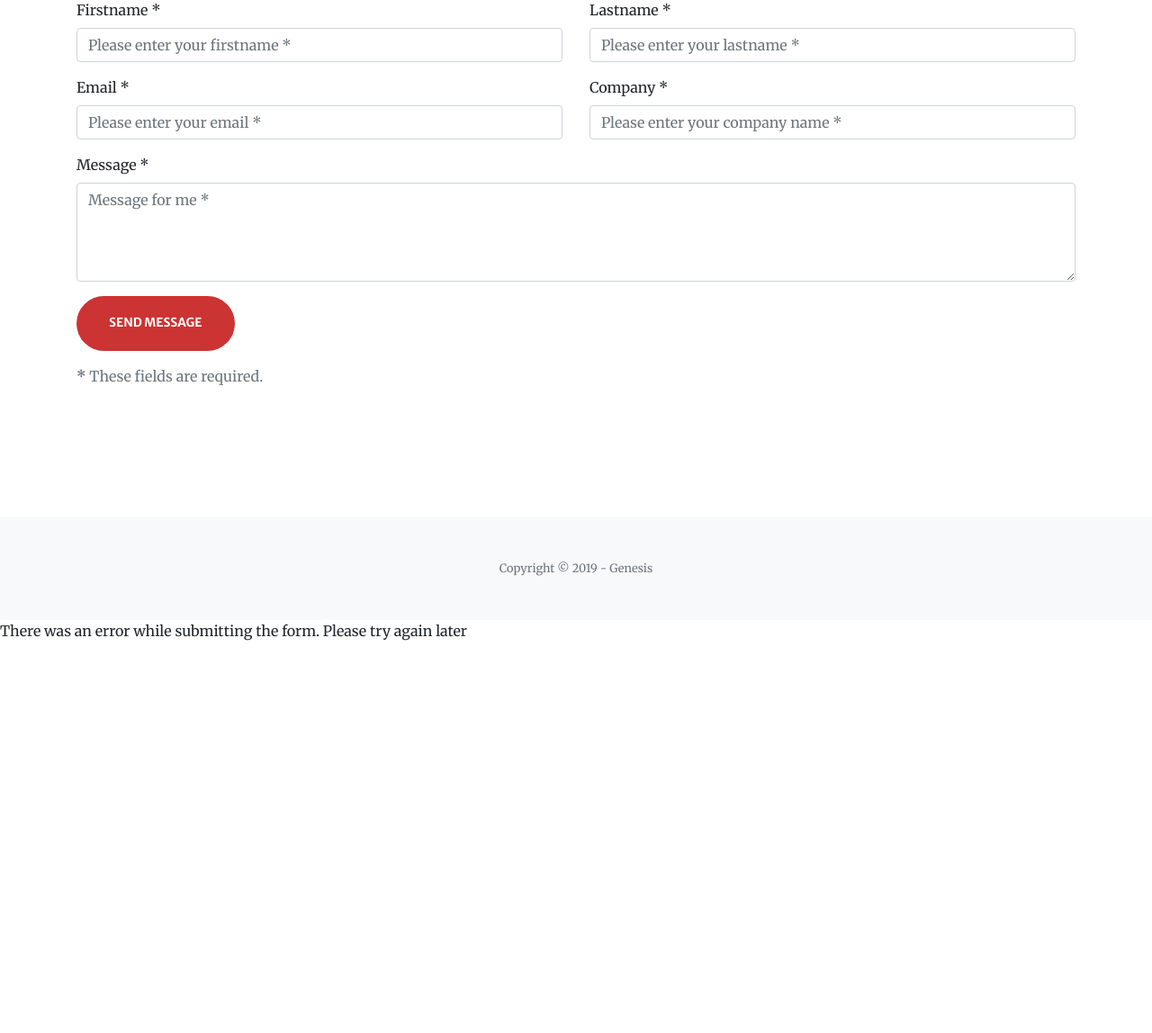
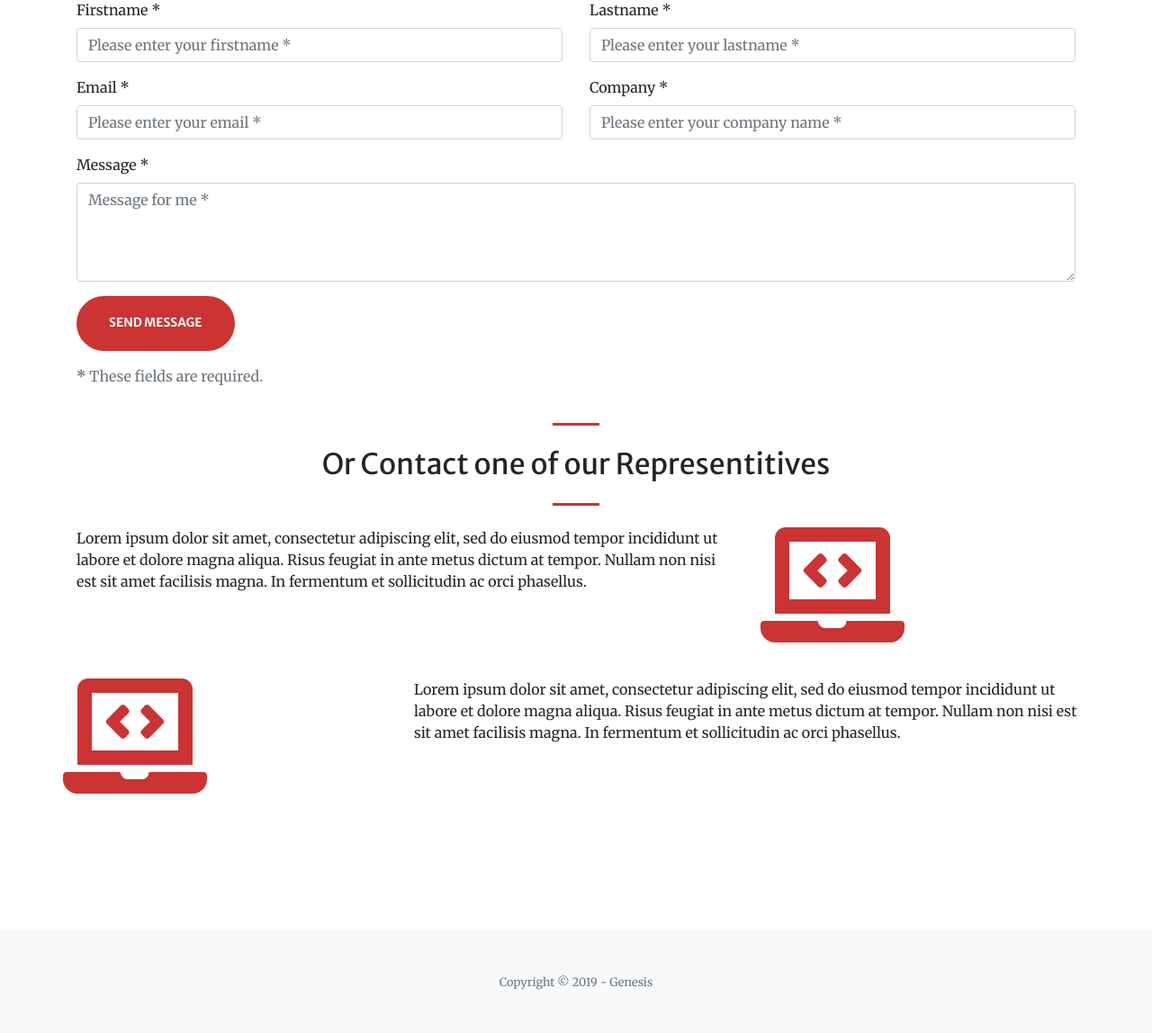
Before and after one commit to ElricBrown/temphost, a PHP site: page /contact.php in a window 1280 px wide. Shown: the part 1018-2166 px from the top of the page at 90% size. Before the commit the page ends 1730 px from the top, so only its background shows below. Run offline with PHP 8.4, Linux system fonts and the light colour scheme.

Commit message:
third commit

```diff
--- a/contact.php
+++ b/contact.php
@@ -84,6 +84,34 @@ $title = "Genesis | Contact";
     </div>
 
 </form>
+
+<hr class="divider my-4 mt-4">
+<h2 class="text-center mt-0">Or Contact one of our Representitives</h2>
+      <hr class="divider my-4">
+
+<div class="row">
+        <div class="col-lg-8">
+          <p>
+          Lorem ipsum dolor sit amet, consectetur adipiscing elit, sed do eiusmod tempor incididunt ut labore et dolore magna aliqua. Risus feugiat in ante metus dictum at tempor. Nullam non nisi est sit amet facilisis magna. In fermentum et sollicitudin ac orci phasellus.
+            </br> </br>
+            <!-- <a class="btn btn-light btn-xl" href="our-story.php">Read More</a> -->
+        </p>
+      </div>
+      <div class="col-lg-4 ">
+      <i class="fas fa-8x fa-laptop-code text-primary mb-4"></i>
+      </div>
+
+      <div class="row mt-3">
+      <div class="col-lg-4 ">
+      <i class="fas fa-8x fa-laptop-code text-primary mb-4"></i>
+         </div>
+        <div class="col-lg-8">
+          <p>
+          Lorem ipsum dolor sit amet, consectetur adipiscing elit, sed do eiusmod tempor incididunt ut labore et dolore magna aliqua. Risus feugiat in ante metus dictum at tempor. Nullam non nisi est sit amet facilisis magna. In fermentum et sollicitudin ac orci phasellus.
+            </br> </br>
+            <!-- <a class="btn btn-light btn-xl" href="our-story.php">Read More</a> -->
+        </p>
+      </div>
 </div>
   </section>
 
--- a/index.php
+++ b/index.php
@@ -102,7 +102,8 @@ $title = "Genesis | Home";
       <div class="row justify-content-center mt-3">
           <!-- <a class="btn btn-primary btn-xl" href="#">Read More</a>
           <input type="submit" class="btn btn-primary btn-send" value="Send message"> -->
-          <button type="submit" class="btn btn-primary btn-send btn-xl" value="Read More">Read More</button>
+          <!-- <button type="submit" class="btn btn-primary btn-send btn-xl" href="services.php" value="Read More">Read More</button> -->
+          <a class="btn btn-primary btn-send btn-xl" href="services.php">Read More</a>
         </div>
 
     </div>
```
Also changed, not shown: services.php (added, +93 -0 lines).
